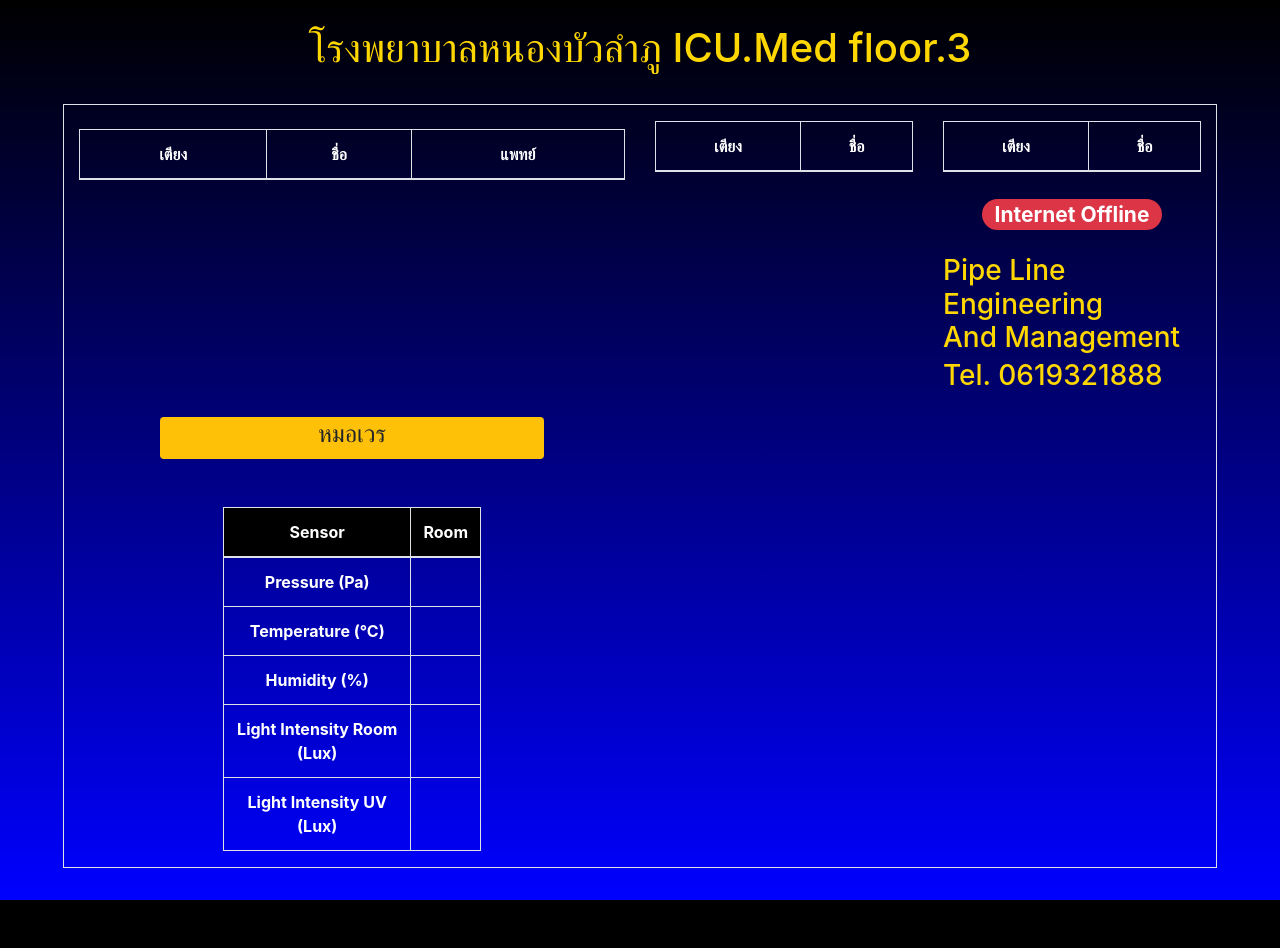
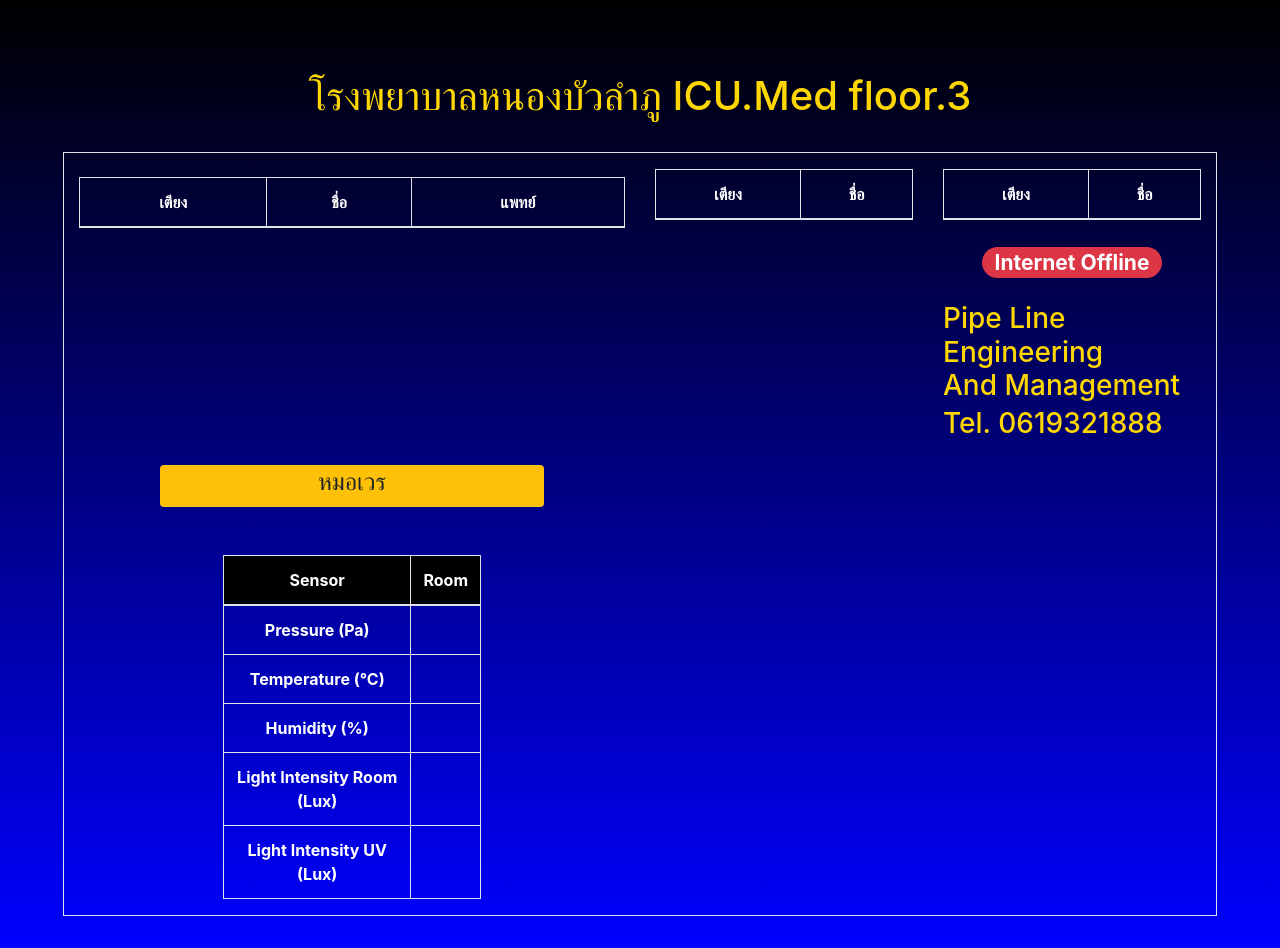
Before and after one commit to mnswstt/icu.med.nongbualamphu.hospital, a Flask app: page / in a window 1280 px wide. Before the commit the page ends 900 px from the top, so only its background shows below. Run offline with Flask 2, Linux system fonts and the light colour scheme; data that the repository does not hold is empty; parts of the project's set-up code (start-up, migrations or seed data) failed here and were passed over; some libraries are stand-ins or nearby versions.

Commit message:
margin top 5

```diff
--- a/templates/layout.html
+++ b/templates/layout.html
@@ -22,7 +22,7 @@
             {% endblock %}
         </head>
         <body>
-            <div id="content">{% block content %}{% endblock %}</div>
+            <div id="content" class="mt-5">{% block content %}{% endblock %}</div>
             <div id="footer" class="py-3">{% block footer %}{% endblock %}</div>
         {{ bootstrap.load_js() }}
     </body>
```
